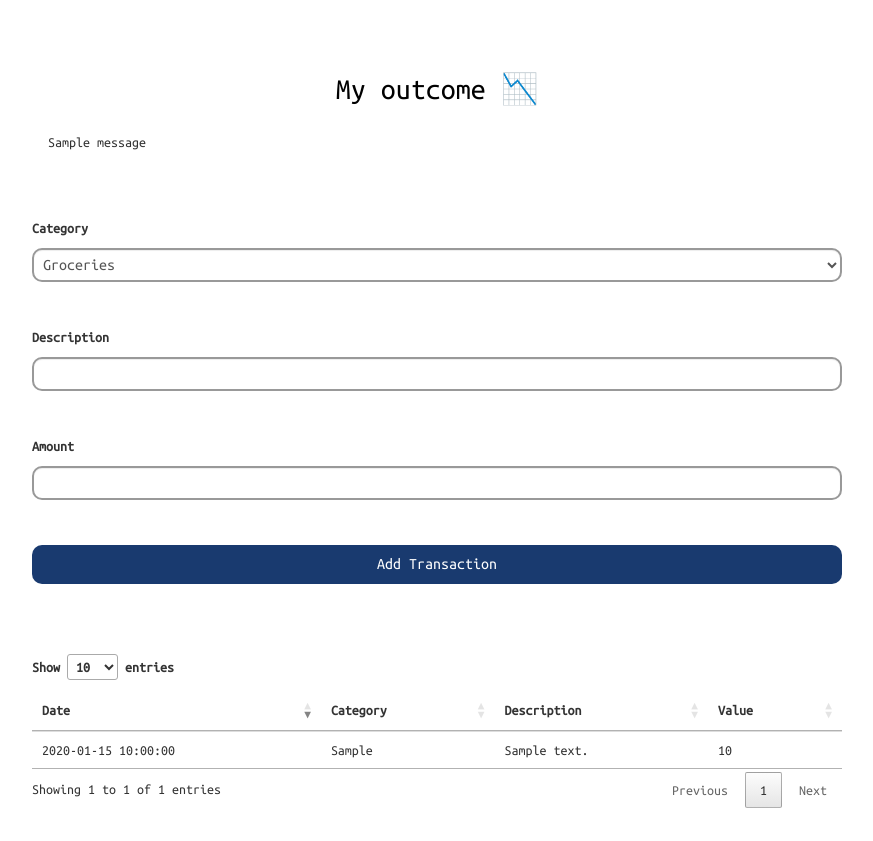
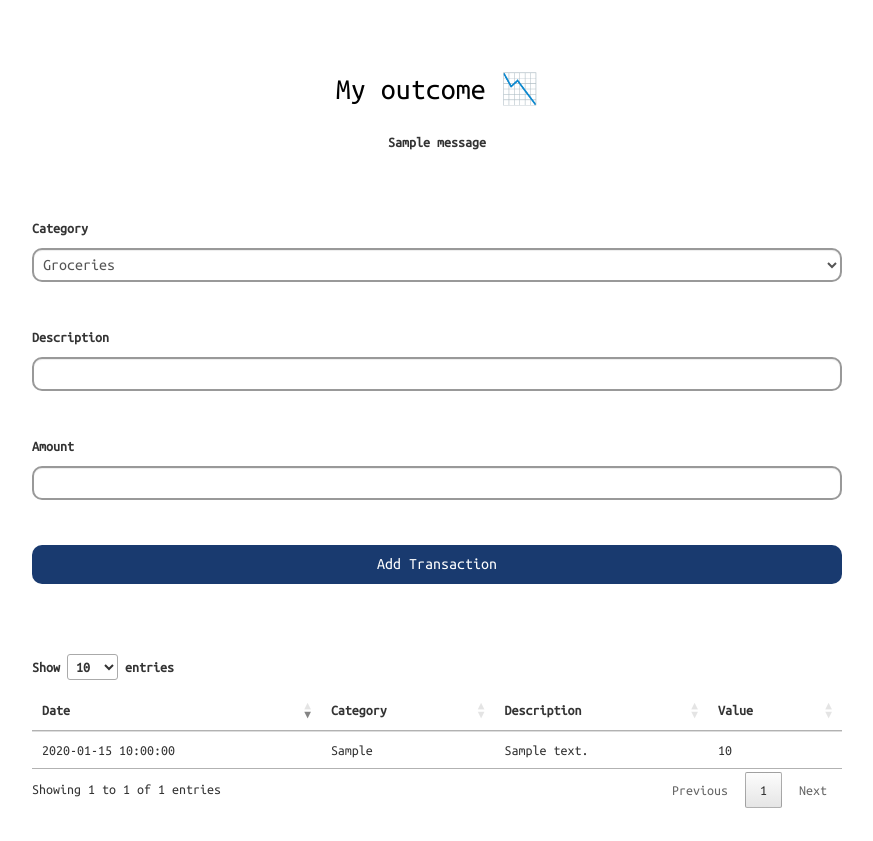
Before and after one commit to ann3japan/budget_manager_website, a Flask app: template budget_manager_website/app/templates/addOutcome.html in a window 1280 px wide. Shown: the part 65-906 px from the top of the page, without its empty margins (203-1076 px from the left). Run offline with Flask 2, Linux system fonts and the light colour scheme; the template is opened without the code that fills it: values that come from a table or form of the project are taken from there, most other values are stand-ins (such as "Sample title", 1, 10 or a date in 2020); one stand-in notice (Sample message) is shown; some libraries are stand-ins or nearby versions.

Commit message:
fix front

```diff
--- a/budget_manager_website/app/templates/addOutcome.html
+++ b/budget_manager_website/app/templates/addOutcome.html
@@ -16,16 +16,17 @@
             </h2>
         </div>
 
-
+        <!-- NVN -->
         {% with messages = get_flashed_messages() %}
         {% if messages %}
-            <div class="alert alert-secondary" role="alert">
+            <div align="center" class="alert alert-secondary" role="alert">
                 {% for message in messages %}
-                {{message}}
+                <b>{{ message }}</b>
                 {% endfor %}
             </div>
         {% endif %}
         {% endwith %}
+        <!-- NVN -->
 
         {{ wtf.quick_form(form) }}
 
```
